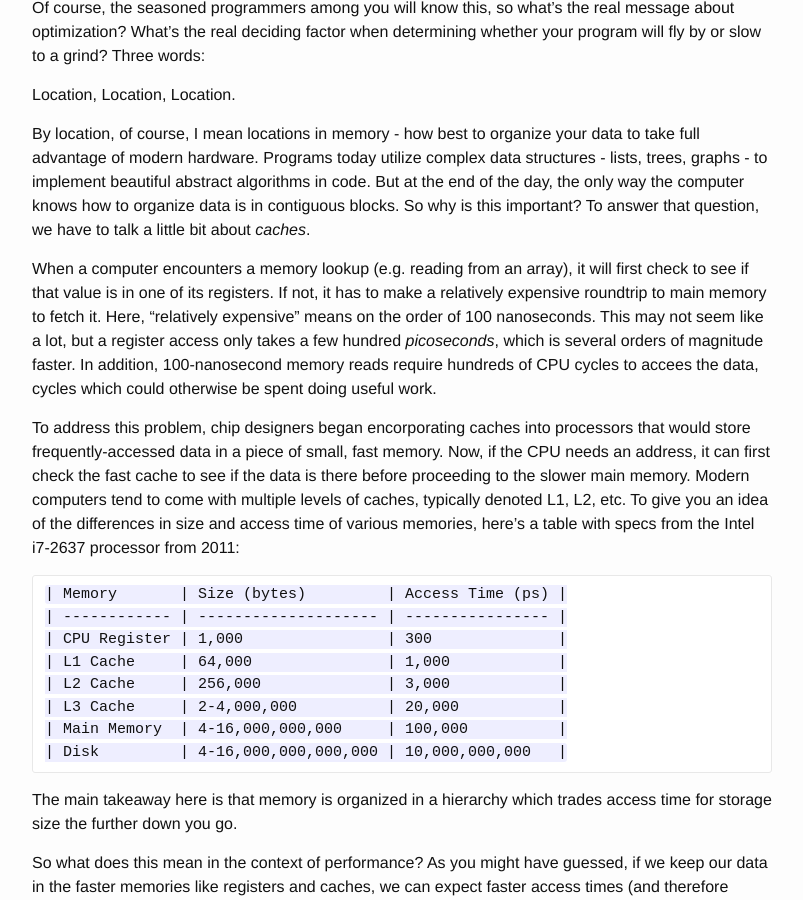
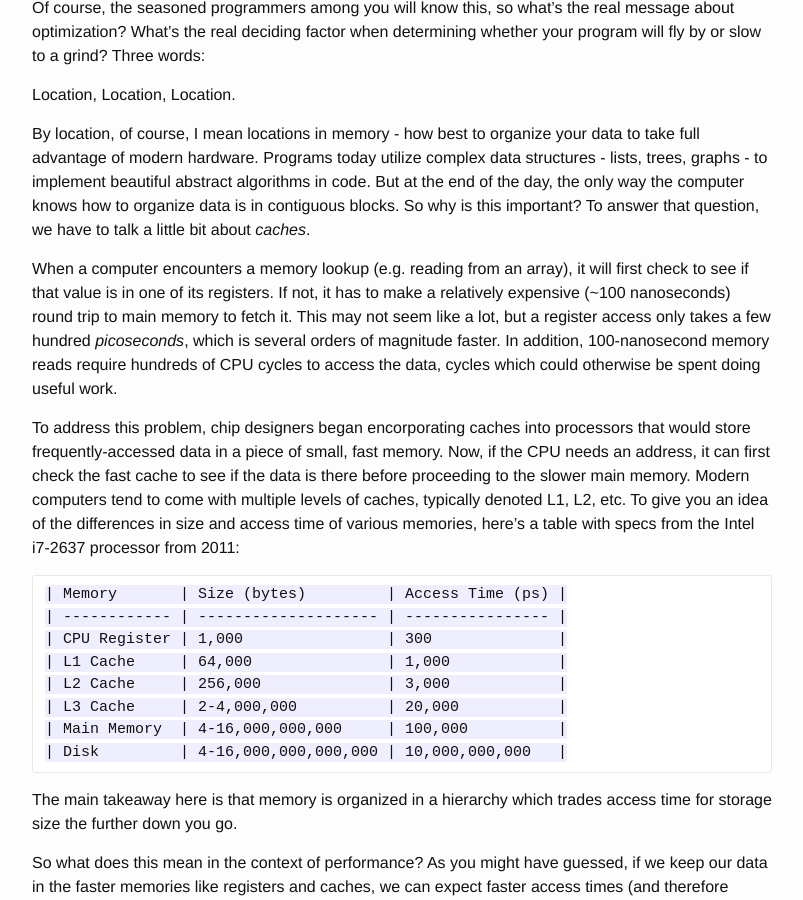
Before and after one commit to fmenozzi/fmenozzi.github.io, a Jekyll site: the page built from _posts/2015-09-21-location-location-location.markdown, in a window 1280 px wide and 900 px high, scrolled down 357 px. Shown: the whole window, without its empty margins (238-1041 px from the left). Built offline with Jekyll 4.4.1, drawn with Linux system fonts in a browser that asks for light colours; some of the changed text lies outside the part shown.

Commit message:
Let's see if this works

```diff
--- a/_posts/2015-09-21-location-location-location.markdown
+++ b/_posts/2015-09-21-location-location-location.markdown
@@ -15,7 +15,7 @@ Location, Location, Location.
 
 By location, of course, I mean locations in memory - how best to organize your data to take full advantage of modern hardware. Programs today utilize complex data structures - lists, trees, graphs - to implement beautiful abstract algorithms in code. But at the end of the day, the only way the computer knows how to organize data is in contiguous blocks. So why is this important? To answer that question, we have to talk a little bit about <i>caches</i>.
 
-When a computer encounters a memory lookup (e.g. reading from an array), it will first check to see if that value is in one of its registers. If not, it has to make a relatively expensive roundtrip to main memory to fetch it. Here, "relatively expensive" means on the order of 100 nanoseconds. This may not seem like a lot, but a register access only takes a few hundred <i>picoseconds</i>, which is several orders of magnitude faster. In addition, 100-nanosecond memory reads require hundreds of CPU cycles to accees the data, cycles which could otherwise be spent doing useful work.
+When a computer encounters a memory lookup (e.g. reading from an array), it will first check to see if that value is in one of its registers. If not, it has to make a relatively expensive (~100 nanoseconds) round trip to main memory to fetch it. This may not seem like a lot, but a register access only takes a few hundred <i>picoseconds</i>, which is several orders of magnitude faster. In addition, 100-nanosecond memory reads require hundreds of CPU cycles to access the data, cycles which could otherwise be spent doing useful work.
 
 To address this problem, chip designers began encorporating caches into processors that would store frequently-accessed data in a piece of small, fast memory. Now, if the CPU needs an address, it can first check the fast cache to see if the data is there before proceeding to the slower main memory. Modern computers tend to come with multiple levels of caches, typically denoted L1, L2, etc. To give you an idea of the differences in size and access time of various memories, here's a table with specs from the Intel i7-2637 processor from 2011:
 
```
Also changed, not shown: other parts of _posts/2015-09-21-location-location-location.markdown (+3 -1 lines), orderings.png (added).
